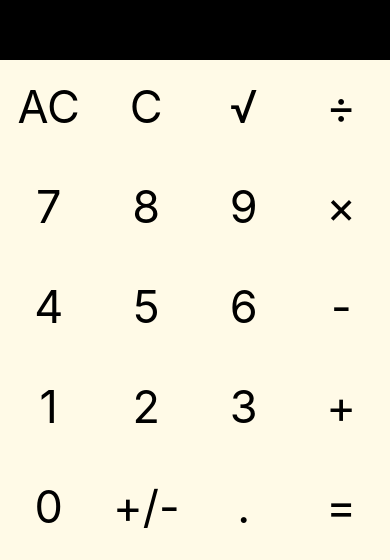
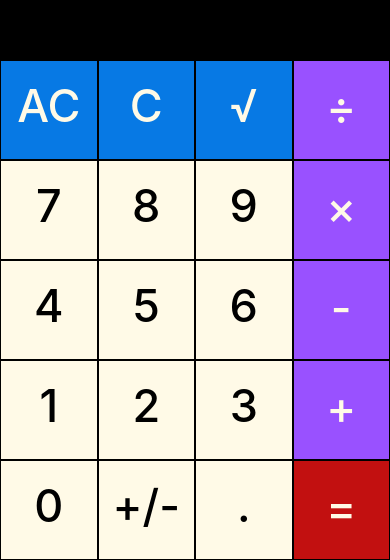
Before and after one commit to rpet064/hello_native_calculator, a React Native app: screen / in a window 390 px wide. Shown: the part 286-846 px from the top of the page. Built offline with nearby package versions, Linux system fonts and the light colour scheme.

Commit message:
dynamic button styling complete

```diff
--- a/App.tsx
+++ b/App.tsx
@@ -1,9 +1,14 @@
 import React, { useState } from 'react'
-import { View, Text, TouchableOpacity, StyleSheet, Platform } from 'react-native'
+import { View, Text, TouchableOpacity, StyleSheet } from 'react-native'
 
 
 const numArray = ["1", "2", "3", "4", "5", "6", "7", "8", "9", "0"]
 const operatorArray = ["+", "-", "×", "÷"]
+const colouredButtons = {
+  "blueBtn": ["AC", "C", "√"],
+  "purpleBtn": operatorArray,
+  "redBtn": ["="]
+}
 
 const symbolsArray = [
   "AC", "C", "√", "÷",
@@ -19,13 +24,51 @@ const App = () => {
   const [prevInput, setPrevInput] = useState<string>("")
   const [operator, setOperator] = useState("")
   const [showAnswer, setShowAnswer] = useState<boolean>(false)
+  const [largeScreenOverflow, setLargeScreenOverflow] = useState<boolean>(false)
+  const [extraLargeScreenOverflow, setExtraLargeScreenOverflow] = useState<boolean>(false)
+
+  const handleCalculatorKeyboard = () => {
+    return (
+      symbolsArray.map((symbol, index) => {
+        if (colouredButtons.blueBtn.includes(symbol)) {
+          return (
+            <TouchableOpacity onPress={() => handleUserInput(symbol)} key={index} style={styles.calcBtnBlue}>
+              <Text style={styles.buttonTextLight}>{symbol}</Text>
+            </TouchableOpacity>
+          )
+        } else if (colouredButtons.purpleBtn.includes(symbol)) {
+          return (
+            <TouchableOpacity onPress={() => handleUserInput(symbol)} key={index} style={styles.calcBtnPurple}>
+              <Text style={styles.buttonTextLight}>{symbol}</Text>
+            </TouchableOpacity>
+          )
+
+        } else if (colouredButtons.redBtn.includes(symbol)) {
+          return (
+            <TouchableOpacity onPress={() => handleUserInput(symbol)} key={index} style={styles.calcBtnRed}>
+              <Text style={styles.buttonTextLight}>{symbol}</Text>
+            </TouchableOpacity>
+          )
+
+        } else {
+          return (
+            <TouchableOpacity onPress={() => handleUserInput(symbol)} key={index} style={styles.calcBtn}>
+              <Text style={styles.buttonTextDark}>{symbol}</Text>
+            </TouchableOpacity>
+          )
+        }
+
+      })
+
+    )
+  }
 
   // Checks length of inputs and changes style (class) of large text
   // on calcuator screen to style (class) with smaller font size
   // largeScreenTextNoOverflow -> largeScreenTextOverflow -> ExtraLargeScreenTextNoOverflow
   const handleCalculatorMainScreen = () => {
-    if (firstCalculatorInput.length + secondCalculatorInput.length > 5) {
-      if (firstCalculatorInput.length + secondCalculatorInput.length > 9) {
+    if (firstCalculatorInput.length + secondCalculatorInput.length > 5 || largeScreenOverflow) {
+      if (firstCalculatorInput.length + secondCalculatorInput.length > 9 || extraLargeScreenOverflow) {
         return (
           <Text
             style={styles.extraLargeScreenTextOverflow}> {firstCalculatorInput} {operator} {secondCalculatorInput}
@@ -141,13 +184,13 @@ const App = () => {
     // Removes last inputted number from first input array
     if (operator === "") {
       arrayIntoString = firstCalculatorInput.join('').slice(0, -1)
-      let stringIntoArray: Array<string> =  arrayIntoString.split('')
+      let stringIntoArray: Array<string> = arrayIntoString.split('')
       setFirstCalculatorInput(stringIntoArray)
 
       // Removes last inputted number from second input array
     } else if (secondCalculatorInput.length > 0) {
       arrayIntoString = secondCalculatorInput.join('').slice(0, -1)
-      let stringIntoArray: Array<string> =  arrayIntoString.split('')
+      let stringIntoArray: Array<string> = arrayIntoString.split('')
       setSecondCalculatorInput(stringIntoArray)
 
       // Catches exception where user wants to delete the operator
@@ -326,16 +369,8 @@ const App = () => {
         </View>
       </View>
       <View style={styles.calculatorKeypad}>
-        {symbolsArray.map((symbol, index) => {
-          return (
-            <TouchableOpacity onPress={() => handleUserInput(symbol)} key={index} style={styles.calcBtn}>
-              <Text style={styles.buttonText}>{symbol}</Text>
-            </TouchableOpacity>
-          )
-        })
-        }
+        {handleCalculatorKeyboard()}
       </View>
-
     </View>
   )
 }
@@ -398,10 +433,54 @@ const styles = StyleSheet.create({
     color: '#181D31',
     alignItems: 'center',
     minHeight: 100,
+    padding: 16.95,
+    borderWidth:1.05,
+    borderColor:'black',
+    borderStyle:'solid'
+
+  },
+  calcBtnBlue: {
+    flexBasis: '25%',
+    backgroundColor: '#0779E4',
+    color: '#181D31',
+    alignItems: 'center',
+    minHeight: 100,
+    padding: 17.45,
+    borderWidth:1.05,
+   borderColor:'black',
+   borderStyle:'solid'
+  },
+  calcBtnPurple: {
+    flexBasis: '25%',
+    backgroundColor: '#9951FF',
+    color: '#181D31',
+    alignItems: 'center',
+    minHeight: 100,
     padding: 18.66,
+    borderWidth:1.05,
+    borderColor:'black',
+    borderStyle:'solid'
+
   },
-  buttonText: {
+  calcBtnRed: {
+    flexBasis: '25%',
+    backgroundColor: '#C21010',
+    color: '#181D31',
+    alignItems: 'center',
+    minHeight: 100,
+    padding: 18.66,
+    borderWidth:1.05,
+    borderColor:'black',
+    borderStyle:'solid'
+  },
+  buttonTextDark: {
     fontSize: 45,
+    fontWeight: '500',
+  },
+  buttonTextLight: {
+    fontSize: 45,
+    color: '#FFFAE7',
+    fontWeight: '500',
   }
 })
 
```
